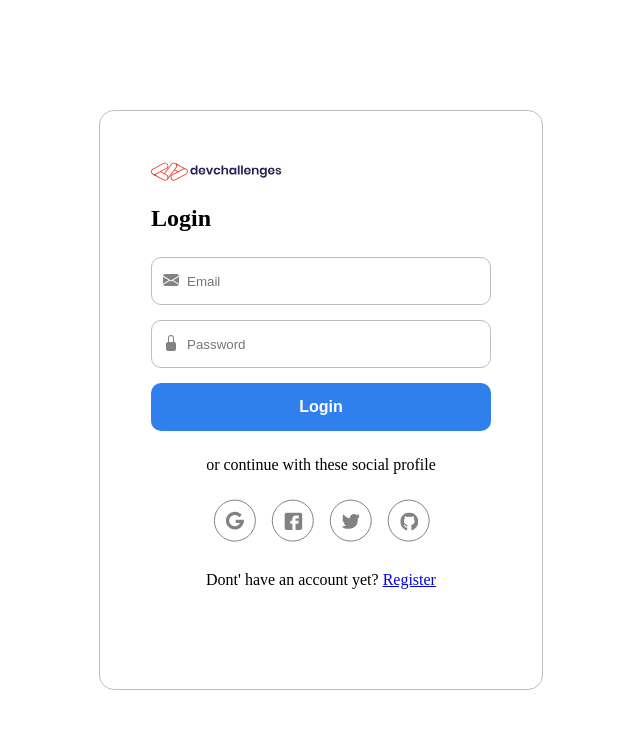
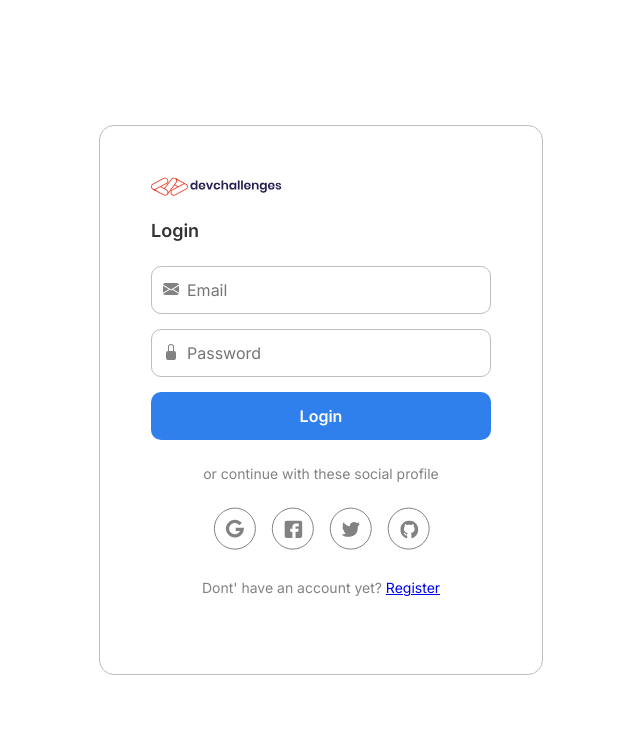
Before and after one commit to CristhianVilla93/login-register, a PHP site: page /login.php in a window 1280 px wide. Shown: the top 729 px of the page, without its empty margins (319-959 px from the left). Run offline with PHP 8.4, Linux system fonts and the light colour scheme.

Commit message:
tipotextologin

```diff
--- a/login.css
+++ b/login.css
@@ -28,6 +28,13 @@ body{
     gap: 20px;
 }
 
+.cuadrologin1 > h1{
+    font-size:18px ;
+    font-weight: 600;
+    font-family: 'Inter', sans-serif;
+    color: #333333;
+}
+
 .cuadrologin2{
     padding: 25px 0px;
     display: flex;
@@ -44,6 +51,9 @@ body{
 .correo > input {
     width: 340px;
     height: 48px;
+    font-size:16px ;
+    font-weight: 400;
+    font-family: 'Inter', sans-serif;
     padding: 0px 0px 0px 35px;
     border-radius: 10px;
     border: 1px solid #BDBDBD;
@@ -68,6 +78,9 @@ body{
 .contrasena > input {
     width: 340px;
     height: 48px;
+    font-size:16px ;
+    font-weight: 400;
+    font-family: 'Inter', sans-serif;
     padding: 0px 0px 0px 35px;
     border-radius: 10px;
     border: 1px solid #BDBDBD;
@@ -90,6 +103,7 @@ body{
     background-color: #2F80ED;
     color: #FFFFFF;
     font-weight: 600;
+    font-family: 'Inter', sans-serif;
     font-size: 16px;
     border-radius: 10px;
     border: none;
@@ -102,6 +116,13 @@ body{
     align-items: center;
 }
 
+.cuadrologin3 > p{
+    font-size:14px ;
+    font-weight: 400;
+    font-family: 'Inter', sans-serif;
+    color: #828282;
+}
+
 .iconos{
     display: flex;
     gap: 15px;
@@ -111,6 +132,7 @@ body{
 @media screen and (min-width: 750px) {
 
     .contenedorlogin{
+        height: 550px;
         border: 1px solid #BDBDBD;
         padding: 4%;
 
```
